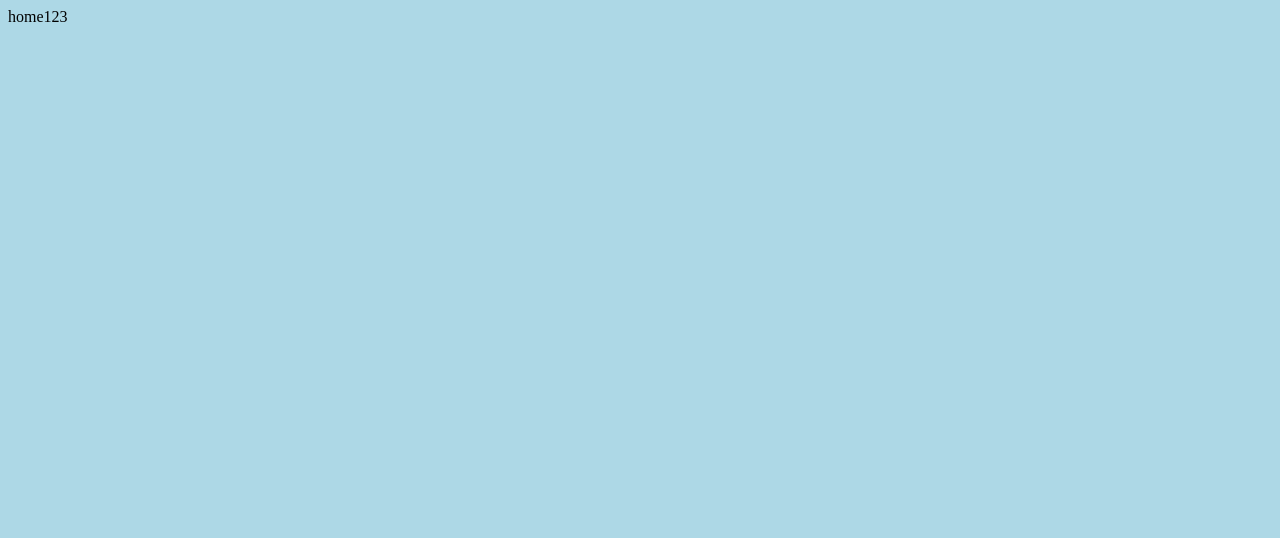
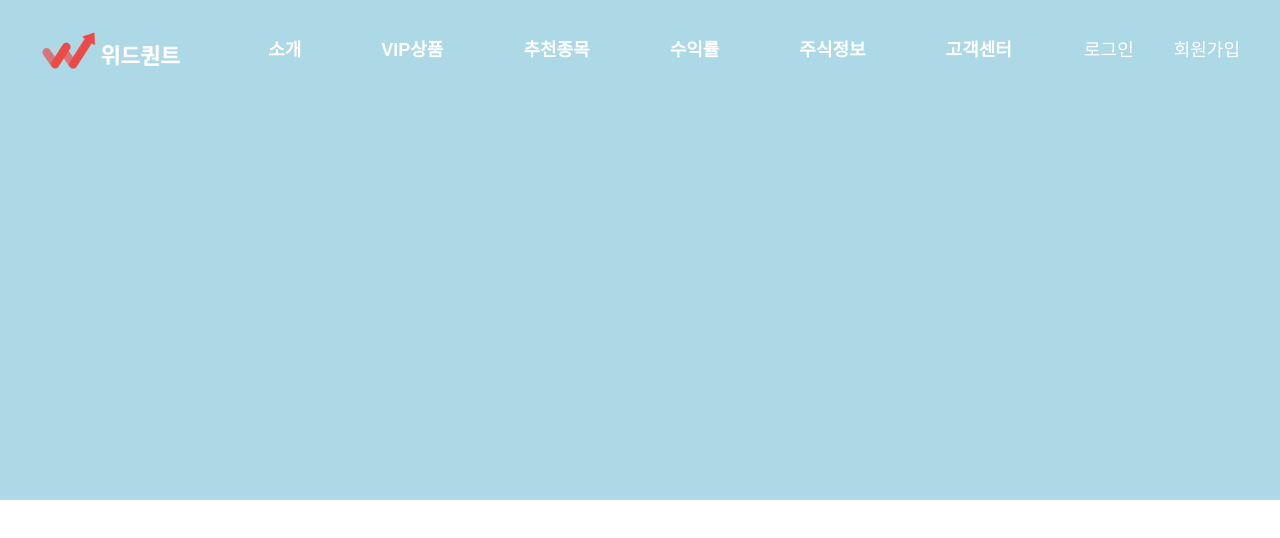
Before and after one commit to kse012050/withQuint, a React (Create React App) app: page / in a window 1280 px wide. Shown: the top 538 px of the page. Built offline with nearby package versions, Linux system fonts and the light colour scheme.

Commit message:
해더 임시 완료

```diff
--- /dev/null
+++ b/public/css/global.css
@@ -0,0 +1,18 @@
+/* 해더 */
+header{position: fixed; inset: 0 0 auto 0; color: white; margin-inline: 40px;
+    & > div{max-width: 1920px; margin-inline: auto; text-align: center; position: relative;
+        h1{position: absolute; left: 0; top: 50%; transform: translateY(-50%);
+            a{--idx: 0; display: block; width: 142px; aspect-ratio: 142 / 48; background: url(../images/logo.png) center top calc(100% * var(--idx)) / 100%; text-indent: -9999px;}
+        }
+        nav{display: inline-block;
+            a{line-height: 100px; font-size: 18px;}
+            ul{display: flex; gap: 80px;
+                a{font-weight: 700;}
+            }
+            div{position: absolute; right: 0; top: 50%; transform: translateY(-50%); display: flex; gap: 40px;
+                a{font-weight: 400;}
+            }
+        }
+        button{display: none;}
+    }
+}
--- /dev/null
+++ b/public/css/import.css
@@ -0,0 +1,4 @@
+@import url('reset.css');
+@import url('root.css');
+@import url('global.css');
+@import url('page.css');
--- /dev/null
+++ b/public/css/page.css
@@ -0,0 +1,6 @@
+
+
+/* 나중에 삭제 */
+.mainPage{
+    div{height: 500px; background-color: lightblue;}
+}
--- /dev/null
+++ b/public/css/reset.css
@@ -0,0 +1,87 @@
+/* SE 전용 */
+
+html, body, div, span, applet, object, iframe,
+h1, h2, h3, h4, h5, h6, p, blockquote, pre,
+a, abbr, acronym, address, big, cite, code,
+del, dfn, em, img, ins, kbd, q, s, samp,
+small, strike, strong, sub, sup, tt, var,
+b, u, i, center,
+dl, dt, dd, ol, ul, li,
+fieldset, form, label, legend,
+table, caption, tbody, tfoot, thead, tr, th, td,
+article, aside, canvas, details, embed,
+figure, figcaption, footer, header, hgroup,
+menu, nav, output, ruby, section, summary,
+time, mark, audio, video {
+	margin: 0;
+	padding: 0;
+	border: 0;
+	font-size: 100%;
+	font: inherit;
+	vertical-align: baseline;
+}
+/* HTML5 display-role reset for older browsers */
+article, aside, details, figcaption, figure,
+footer, header, hgroup, menu, nav, section {
+	display: block;
+}
+body {
+	line-height: 1;
+	/* font-family: 'Pretendard'; */
+	font-family: 'Pretendard', "Noto Sans JP", sans-serif;
+}
+ol, ul {
+	list-style: none;
+}
+blockquote, q {
+	quotes: none;
+}
+blockquote:before, blockquote:after,
+q:before, q:after {
+	content: '';
+	content: none;
+}
+table {
+	border-collapse: collapse;
+	border-spacing: 0;
+}
+
+
+html {
+    /* 글꼴 크기 조정 방지 */
+   -webkit-text-size-adjust: none; /*Chrome, Safari, newer versions of Opera*/
+   -moz-text-size-adjust: none; /*Firefox*/
+   -ms-text-size-adjust: none;  /*Ie*/
+   -o-text-size-adjust: none; /*old versions of Opera*/
+}
+/* Iphone input select box reset */
+input , select{-webkit-appearance: none; -webkit-border-radius:0; font: inherit;}
+
+/* textarea */
+textarea{resize: none; font: inherit;}
+
+/* input search 'X' remove */
+input[type="submit"] , input[type="reset"]{cursor: pointer;}
+input[type="search"]::-ms-clear,
+input[type="search"]::-ms-reveal{
+    display:none;
+}
+/* 크롬의 경우 */
+input[type="search"]::-webkit-search-decoration,
+input[type="search"]::-webkit-search-cancel-button,
+input[type="search"]::-webkit-search-results-button,
+input[type="search"]::-webkit-search-results-decoration{
+    display:none;
+}
+
+input[type="checkbox"],
+input[type="radio"],
+input[type="file"]{display: none;}
+
+a{text-decoration: none; color: inherit; display: inline-block;}
+
+button{background-color: transparent; border: none; cursor: pointer; padding: 0; font: inherit; color: inherit;}
+
+mark{background-color: transparent; color: inherit;}
+
+.editor *:not(font){all: revert;}
--- a/public/css/test.css
+++ /dev/null
@@ -1 +0,0 @@
-body{background-color: lightblue;}
--- /dev/null
+++ b/src/components/Header.jsx
@@ -0,0 +1,27 @@
+import React from 'react';
+import { Link, NavLink } from 'react-router-dom';
+
+export default function Header() {
+    return (
+        <header>
+            <div>
+                <h1><Link to='/'>위드퀸트</Link></h1>
+                <nav>
+                    <ul>
+                        <li><NavLink>소개</NavLink></li>
+                        <li><NavLink>VIP상품</NavLink></li>
+                        <li><NavLink>추천종목</NavLink></li>
+                        <li><NavLink>수익률</NavLink></li>
+                        <li><NavLink>주식정보</NavLink></li>
+                        <li><NavLink>고객센터</NavLink></li>
+                    </ul>
+                    <div>
+                        <NavLink>로그인</NavLink>
+                        <NavLink to='/singup'>회원가입</NavLink>
+                    </div>
+                </nav>
+                <button>메뉴 열기</button>
+            </div>
+        </header>
+    );
+}
--- a/src/pages/Home.jsx
+++ /dev/null
@@ -1,15 +0,0 @@
-import React from 'react';
-import { Helmet } from 'react-helmet-async';
-
-export default function Home() {
-    return (
-        <>
-            <Helmet>
-                <link rel="stylesheet" href="./css/test.css" />
-            </Helmet>
-            <div>
-                home123
-            </div>
-        </>
-    );
-}
--- /dev/null
+++ b/src/pages/Main.jsx
@@ -0,0 +1,9 @@
+import React from 'react';
+
+export default function Main() {
+    return (
+        <>
+            <div></div>
+        </>
+    );
+}
--- /dev/null
+++ b/src/pages/Root.jsx
@@ -0,0 +1,20 @@
+import React from 'react';
+import { Helmet } from 'react-helmet-async';
+import { Outlet, useLocation } from 'react-router-dom';
+import Header from '../components/Header';
+
+export default function Root() {
+    const pageName = useLocation().pathname.slice(1) || 'main';
+
+    return (
+        <>
+            <Helmet>
+                <link rel="stylesheet" href="./css/import.css" />
+            </Helmet>
+            <Header />
+            <section className={`${pageName}Page`}>
+                <Outlet />
+            </section>
+        </>
+    );
+}
--- /dev/null
+++ b/src/pages/SignUp.jsx
@@ -0,0 +1,50 @@
+import React from 'react';
+
+export default function SignUp() {
+    return (
+        <>
+            <h2>회원가입</h2>
+            <form>
+                <strong>회원가입</strong>
+                <fieldset>
+                    <legend>회원가입</legend>
+                    <ul>
+                        <li>
+                            <label htmlFor="">아이디</label>
+                            <div>
+                                <input type="text" />
+                            </div>
+                        </li>
+                        <li>
+                            <label htmlFor="">비밀번호</label>
+                            <div>
+                                <input type="text" />
+                            </div>
+                        </li>
+                        <li>
+                            <label htmlFor="">비밀번호 확인</label>
+                            <div>
+                                <input type="text" />
+                            </div>
+                        </li>
+                        <li>
+                            <label htmlFor="">닉네임 (특수문자 제외)</label>
+                            <div>
+                                <input type="text" />
+                            </div>
+                        </li>
+                        <li>
+                            <label htmlFor="">휴대폰 번호</label>
+                            <div>
+                                <input type="text" />
+                            </div>
+                        </li>
+                    </ul>
+                </fieldset>
+                <fieldset>
+
+                </fieldset>
+            </form>
+        </>
+    );
+}
--- a/src/router/Routers.jsx
+++ b/src/router/Routers.jsx
@@ -1,15 +1,20 @@
 import React from 'react';
 import { Routes, Route } from 'react-router-dom';
-import Home from '../pages/Home';
+import Root from '../pages/Root';
+import Main from '../pages/Main';
 import About from '../pages/About';
-import Contact from '../pages/Contact';
+import SignUp from '../pages/SignUp';
 
 export default function Routers() {
     return (
         <Routes>
-            <Route path="/" element={<Home />} />
+            <Route path="/" element={<Root />}>
+                <Route index={true} element={<Main/>} />
+            </Route>
             <Route path="/about" element={<About />} />
-            <Route path="/contact" element={<Contact />} />
+            <Route path="/singup" element={<Root />}>
+                <Route index={true} element={<SignUp />}/>
+            </Route>
         </Routes>
     );
 }
```
Also changed, not shown: public/css/root.css (added), public/images/logo.png (added).
